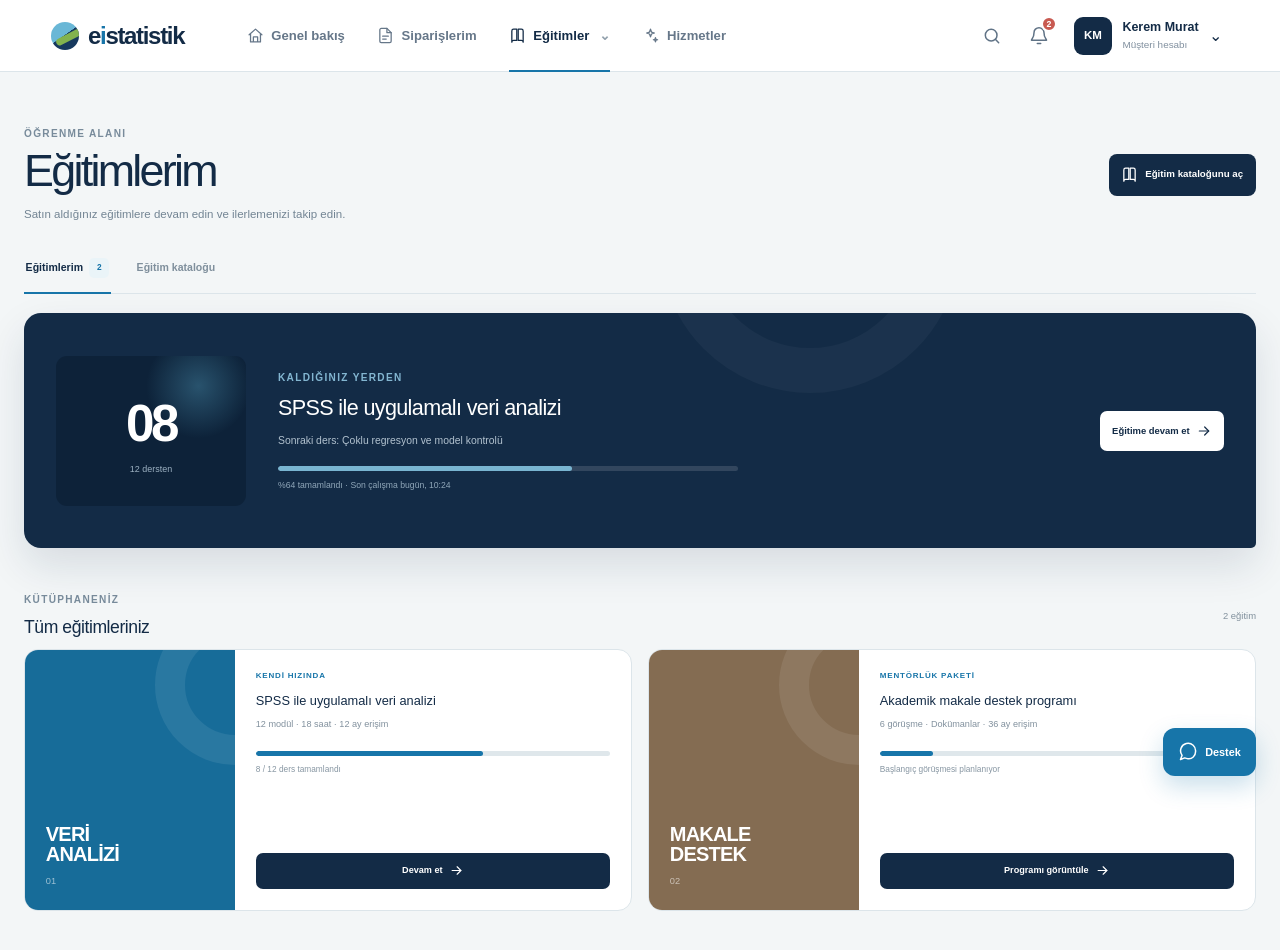
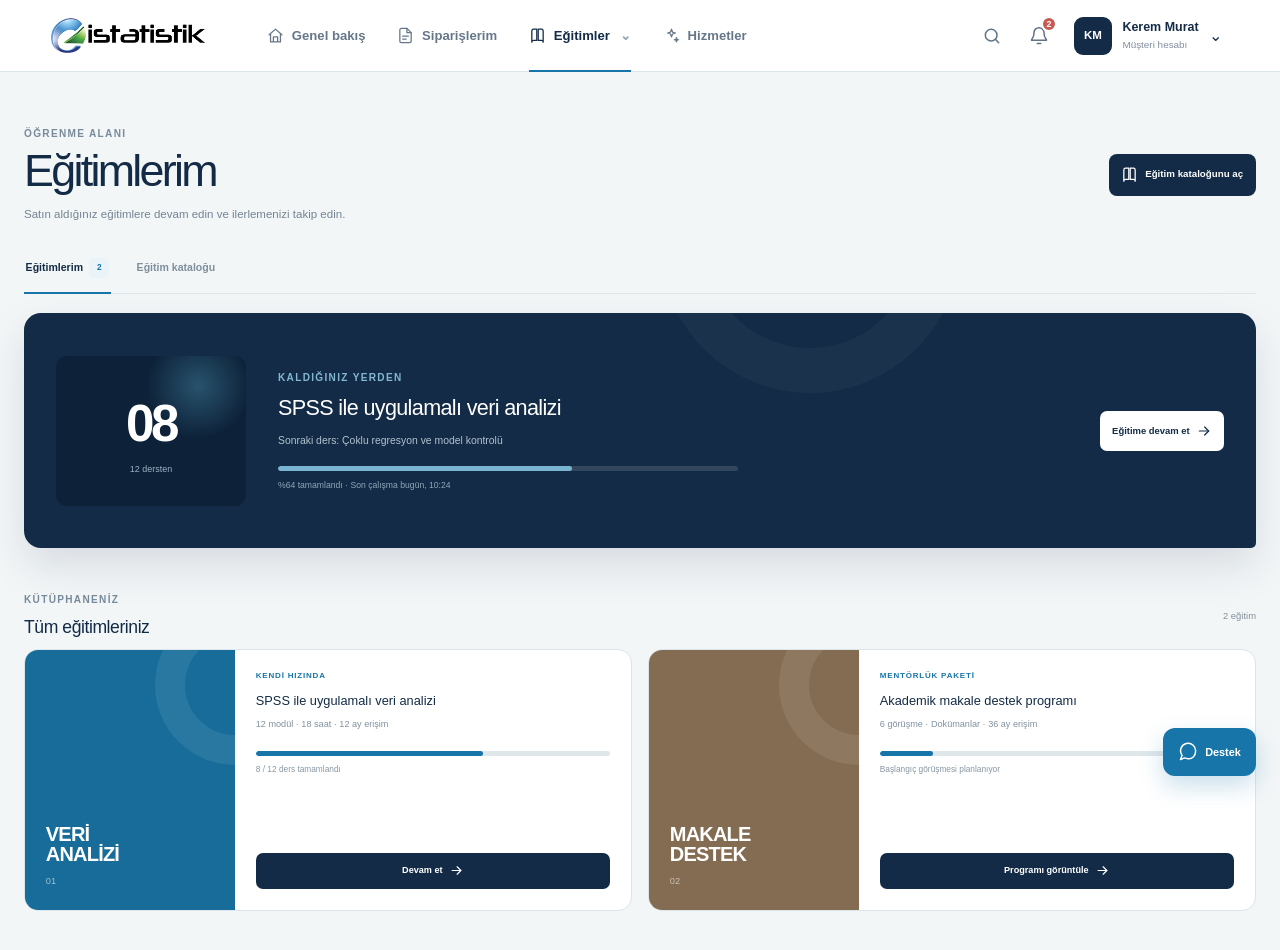
Before and after one commit to keremurat/eistatistik-frontend, a Next.js app: page /egitimler in a window 1280 px wide. Shown: the top 950 px of the page. Built offline with nearby package versions, Linux system fonts and the light colour scheme.

Commit message:
Add brand logo images and update links in the EducationShell and various pages

```diff
--- a/src/app/egitimler/EducationShell.tsx
+++ b/src/app/egitimler/EducationShell.tsx
@@ -1,6 +1,7 @@
 "use client";
 
 import Link from "next/link";
+import Image from "next/image";
 import { useState } from "react";
 
 export type EducationIconName =
@@ -32,7 +33,7 @@
   return <div className="app-shell">
     <a className="skip-link" href="#main-content">İçeriğe geç</a>
     <header className="topbar">
-      <Link className="brand" href="/" aria-label="Eİstatistik ana sayfa"><span className="brand-mark"><span /></span><span>e<span>i</span>statistik</span></Link>
+      <Link className="brand" href="/" aria-label="Eİstatistik ana sayfa"><Image className="brand-logo" src="/Siyah e-istatistik.png" alt="Eİstatistik" width={300} height={69} priority /></Link>
       <nav className="main-nav" aria-label="Ana navigasyon">
         <Link href="/"><EducationIcon name="home" size={17} />Genel bakış</Link>
         <Link href="/siparislerim"><EducationIcon name="file" size={17} />Siparişlerim</Link>
--- a/src/app/globals.css
+++ b/src/app/globals.css
@@ -24,6 +24,7 @@
 
 .topbar { height: 72px; padding: 0 clamp(1.25rem, 4vw, 4.5rem); display: grid; grid-template-columns: auto 1fr auto; align-items: center; gap: 3rem; position: sticky; top: 0; z-index: 30; background: rgba(255,255,255,.96); border-bottom: 1px solid var(--line); backdrop-filter: blur(14px); }
 .brand { display: flex; align-items: center; gap: .55rem; color: var(--navy); font-size: 1.5rem; font-weight: 750; letter-spacing: -.055em; white-space: nowrap; }
+.brand-logo { width:clamp(145px,12vw,188px); height:auto; display:block; }
 .brand > span:last-child > span { color: var(--blue); }
 .brand-mark { width: 28px; height: 28px; display: grid; place-items: center; overflow: hidden; border-radius: 50%; background: linear-gradient(145deg,#69b7d6 0 47%,#17395e 48%); }
 .brand-mark span { width: 27px; height: 7px; border-radius: 99px; background: #83b34e; transform: rotate(-27deg) translate(2px,3px); }
--- a/src/app/page.tsx
+++ b/src/app/page.tsx
@@ -2,6 +2,7 @@
 
 import { useState } from "react";
 import Link from "next/link";
+import Image from "next/image";
 
 type IconName = "arrow" | "bell" | "book" | "calendar" | "check" | "chevron" | "clock" | "file" | "home" | "message" | "plus" | "search" | "spark";
 
@@ -46,7 +47,7 @@
       <a className="skip-link" href="#main-content">İçeriğe geç</a>
       <header className="topbar">
         <Link className="brand" href="/" aria-label="Eİstatistik ana sayfa">
-          <span className="brand-mark"><span /></span><span>e<span>i</span>statistik</span>
+          <Image className="brand-logo" src="/Siyah e-istatistik.png" alt="Eİstatistik" width={300} height={69} priority />
         </Link>
         <nav className="main-nav" aria-label="Ana navigasyon">
           <a className="active" href="#"><Icon name="home" size={17} />Genel bakış</a>
--- a/src/app/siparislerim/DS260723008/page.tsx
+++ b/src/app/siparislerim/DS260723008/page.tsx
@@ -1,6 +1,7 @@
 "use client";
 
 import Link from "next/link";
+import Image from "next/image";
 import { useState } from "react";
 
 type Section = "overview" | "files" | "payment" | "messages" | "deliveries" | "appointments" | "invoice" | "extra";
@@ -50,7 +51,7 @@
   return (
     <div className="app-shell">
       <header className="topbar">
-        <Link className="brand" href="/"><span className="brand-mark"><span /></span><span>e<span>i</span>statistik</span></Link>
+        <Link className="brand" href="/" aria-label="Eİstatistik ana sayfa"><Image className="brand-logo" src="/Siyah e-istatistik.png" alt="Eİstatistik" width={300} height={69} priority /></Link>
         <nav className="main-nav">
           <Link href="/"><Icon name="home" size={17} />Genel bakış</Link>
           <Link className="active" href="/siparislerim"><Icon name="file" size={17} />Siparişlerim</Link>
--- a/src/app/siparislerim/page.tsx
+++ b/src/app/siparislerim/page.tsx
@@ -2,6 +2,7 @@
 
 import { useMemo, useState } from "react";
 import Link from "next/link";
+import Image from "next/image";
 
 type IconName = "arrow" | "bell" | "book" | "calendar" | "chevron" | "clock" | "file" | "home" | "message" | "more" | "plus" | "search" | "spark";
 type OrderStatus = "action" | "active" | "completed" | "cancelled";
@@ -82,7 +83,7 @@
     <div className="app-shell">
       <a className="skip-link" href="#orders-content">İçeriğe geç</a>
       <header className="topbar">
-        <Link className="brand" href="/" aria-label="Eİstatistik ana sayfa"><span className="brand-mark"><span /></span><span>e<span>i</span>statistik</span></Link>
+        <Link className="brand" href="/" aria-label="Eİstatistik ana sayfa"><Image className="brand-logo" src="/Siyah e-istatistik.png" alt="Eİstatistik" width={300} height={69} priority /></Link>
         <nav className="main-nav" aria-label="Ana navigasyon">
           <Link href="/"><Icon name="home" size={17} />Genel bakış</Link>
           <Link className="active" href="/siparislerim"><Icon name="file" size={17} />Siparişlerim</Link>
--- a/src/app/yeni-analiz-talebi/page.tsx
+++ b/src/app/yeni-analiz-talebi/page.tsx
@@ -1,6 +1,7 @@
 "use client";
 
 import Link from "next/link";
+import Image from "next/image";
 import { useMemo, useState } from "react";
 
 type Category = "all" | "analysis" | "consulting" | "presentation" | "other";
@@ -139,7 +140,7 @@
   return (
     <div className="app-shell">
       <header className="topbar">
-        <Link className="brand" href="/"><span className="brand-mark"><span /></span><span>e<span>i</span>statistik</span></Link>
+        <Link className="brand" href="/" aria-label="Eİstatistik ana sayfa"><Image className="brand-logo" src="/Siyah e-istatistik.png" alt="Eİstatistik" width={300} height={69} priority /></Link>
         <nav className="main-nav">
           <Link href="/"><Icon name="home" size={17} />Genel bakış</Link>
           <Link href="/siparislerim"><Icon name="file" size={17} />Siparişlerim</Link>
```
Also changed, not shown: public/Beyaz e-istatistik.png (added), public/Siyah e-istatistik.png (added).
